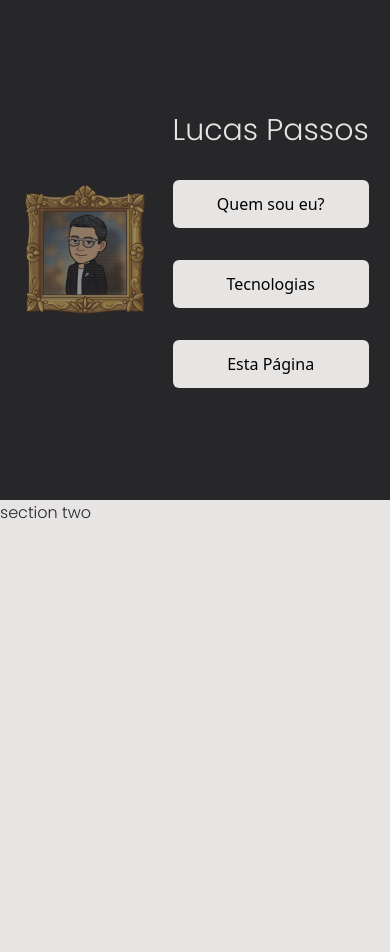
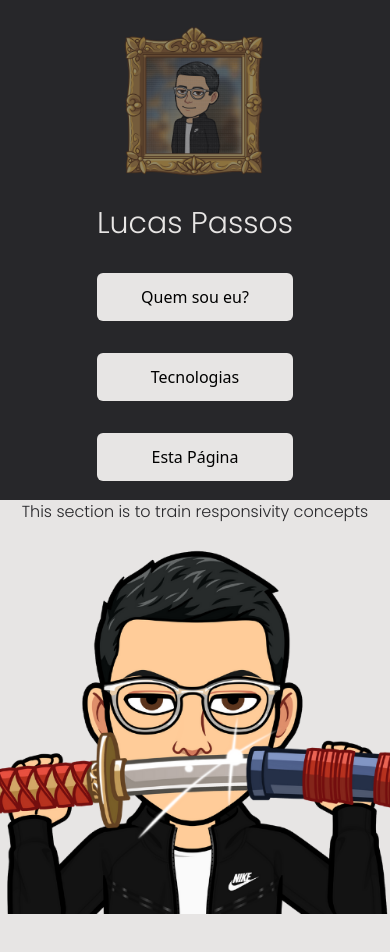
Before and after one commit to lucasdpassos/bear-talks-lp, a Vue app: page / in a window 390 px wide. Shown: the top 952 px of the page. Built offline with nearby package versions, Linux system fonts and the light colour scheme.

Commit message:
adding more responsivity

```diff
--- a/src/components/HelloWorld.vue
+++ b/src/components/HelloWorld.vue
@@ -1,8 +1,8 @@
 <template>
 <div class="container max-h-screen">
-<div class="flex w-screen h-[500px] bg-primary flex-row items-center justify-evenly">
+<div class="flex w-screen h-[500px] bg-primary flex-col items-center sm:flex-row justify-evenly">
   <div class="basis-1/3 flex flex-row justify-center items-center">
-  <img class="animate-pulse max-h-[300px]" src="../assets/lucasquadro.png" />
+  <img class="animate-pulse sm:max-h-[300px] max-h-[150px]" src="../assets/lucasquadro.png" />
   </div>
   <div class="flex flex-col gap-8 align-middle justify-evenly">
   <h1 class="text-secondary font-Poppins text-3xl">{{ personalData.name }}</h1>
--- a/src/components/WhoAmI.vue
+++ b/src/components/WhoAmI.vue
@@ -1,7 +1,10 @@
 <template>
-<div class="container max-h-screen">
-<div class="bg-secondary h-[500px]">
-    <span class="text-primary font-Poppins">section two</span>
+<div class="container max-h-screen scroll-smooth">
+<div class="bg-secondary flex justify-center align-middle items-center flex-col w-screen h-[500px]">
+    <span class="text-primary text-center font-Poppins">This section is to train responsivity concepts</span>
+    <div class="h-[500px]">
+        <img class="max-h-[400px] sm:bg-secondary md:bg-primary" src="../assets/lucaskatana.png" />
+    </div>
 </div>
 
 </div>
--- a/tailwind.config.js
+++ b/tailwind.config.js
@@ -9,7 +9,8 @@ module.exports = {
   theme: {
     colors: {
       primary: "#27272a",
-      secondary: "#e7e5e4"
+      secondary: "#e7e5e4",
+      tomato: "#ff6347"
     },
     extend: {
       fontFamily: {
```
